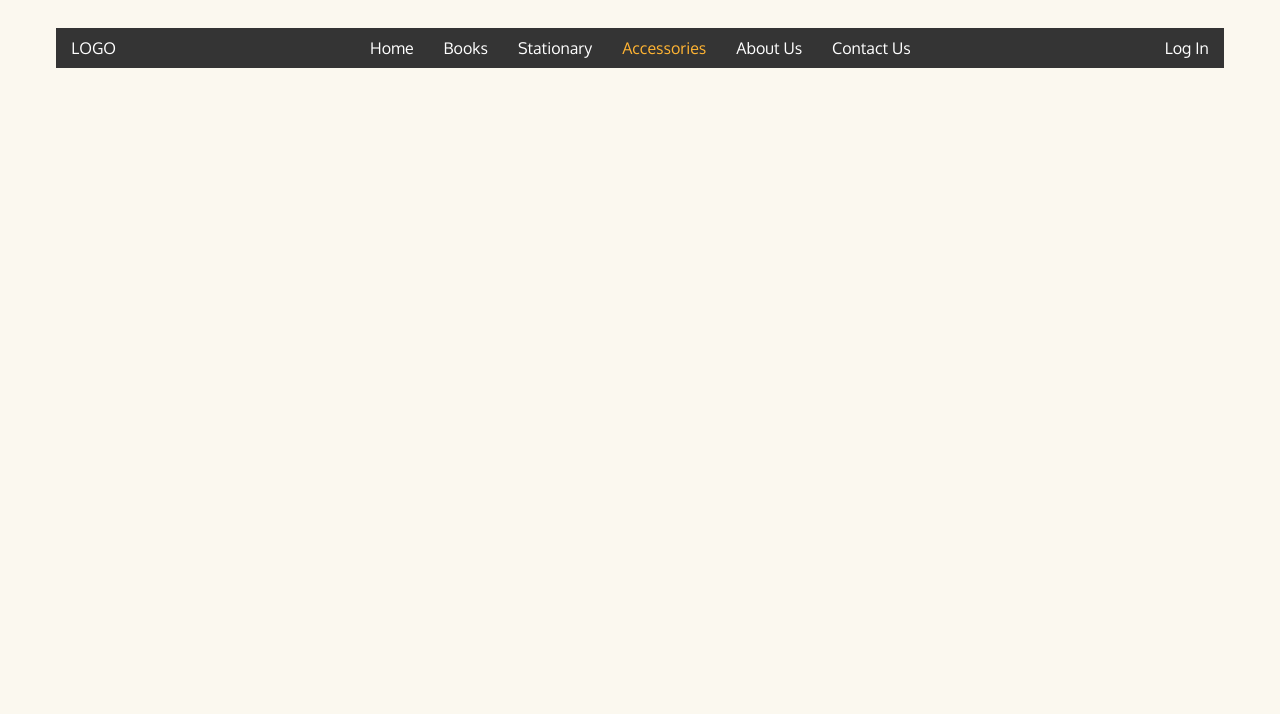
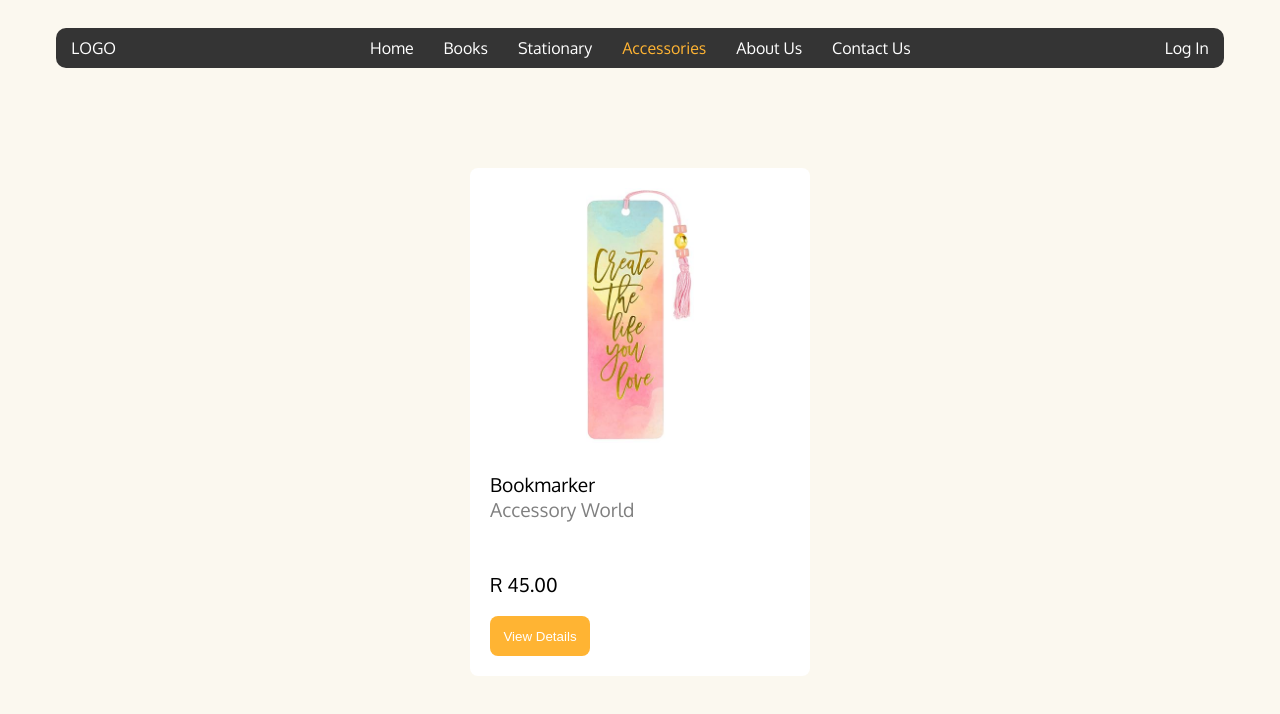
Before and after one commit to Lubasi-Jr/INF3014-Tutorial-2, a plain HTML site: page accessories.html in a window 1280 px wide. Drawn offline with Linux system fonts and the light colour scheme.

Commit message:
Three categories are done

```diff
--- a/accessories.html
+++ b/accessories.html
@@ -10,6 +10,64 @@
       rel="stylesheet"
     />
     <title>BookMe</title>
+
+    <style>
+      .container {
+        width: 100%;
+        max-width: 1200px;
+        margin-left: auto;
+        margin-right: auto;
+        padding-left: 1rem;
+        padding-right: 1rem;
+        margin-bottom: 100px;
+      }
+      .books-section {
+        width: 100%;
+        height: auto;
+        display: flex;
+        gap: 35px;
+        align-items: center;
+        justify-content: center;
+      }
+
+      .book-card {
+        width: 300px;
+        height: auto;
+        padding: 20px;
+        background-color: white;
+        border-radius: 0.5rem;
+      }
+
+      .book-title {
+        display: flex;
+        flex-direction: column;
+        align-items: start;
+        gap: 2px;
+        height: 100px;
+        width: 100%;
+      }
+
+      .view-details {
+        border: none;
+        background-color: #ffb433;
+        color: white;
+        text-align: center;
+        width: 100px;
+        height: 40px;
+        border-radius: 0.5rem;
+        cursor: pointer;
+      }
+      .view-details:hover {
+        background-color: #e6952b;
+      }
+
+      .image {
+        width: 100%;
+        height: 100%;
+        object-fit: contain;
+      }
+    </style>
+
     <style>
       .navbar {
         width: 90%;
@@ -22,6 +80,8 @@
         justify-content: space-between;
         align-items: center;
         gap: 20px;
+        margin-bottom: 100px;
+        border-radius: 10px;
       }
       .tabs {
         display: flex;
@@ -77,5 +137,27 @@
       </div>
       <div style="color: white" class="oxygen-regular">Log In</div>
     </nav>
+    <section class="container">
+      <div class="books-section">
+        <div id="book2" class="book-card">
+          <div
+            style="height: 255px; width: 100%; margin-bottom: 10px"
+            id="book2Image"
+          >
+            <img class="image" src="./assets/images/Bookmarker.jpg" />
+          </div>
+          <div class="book-title">
+            <p class="oxygen-regular" style="font-size: larger">
+              Bookmarker<br />
+              <span style="color: grey">Accessory World</span>
+            </p>
+          </div>
+          <p style="font-size: larger" class="oxygen-regular">R 45.00</p>
+          <a href="index.html"
+            ><button class="view-details">View Details</button></a
+          >
+        </div>
+      </div>
+    </section>
   </body>
 </html>
```
Also changed, not shown: details/great-gatsby.html (added, +9 -0 lines), stationary.html (+81 -0 lines), assets/images/Bookmarker.jpg (added), assets/images/diary.jpg (added).
